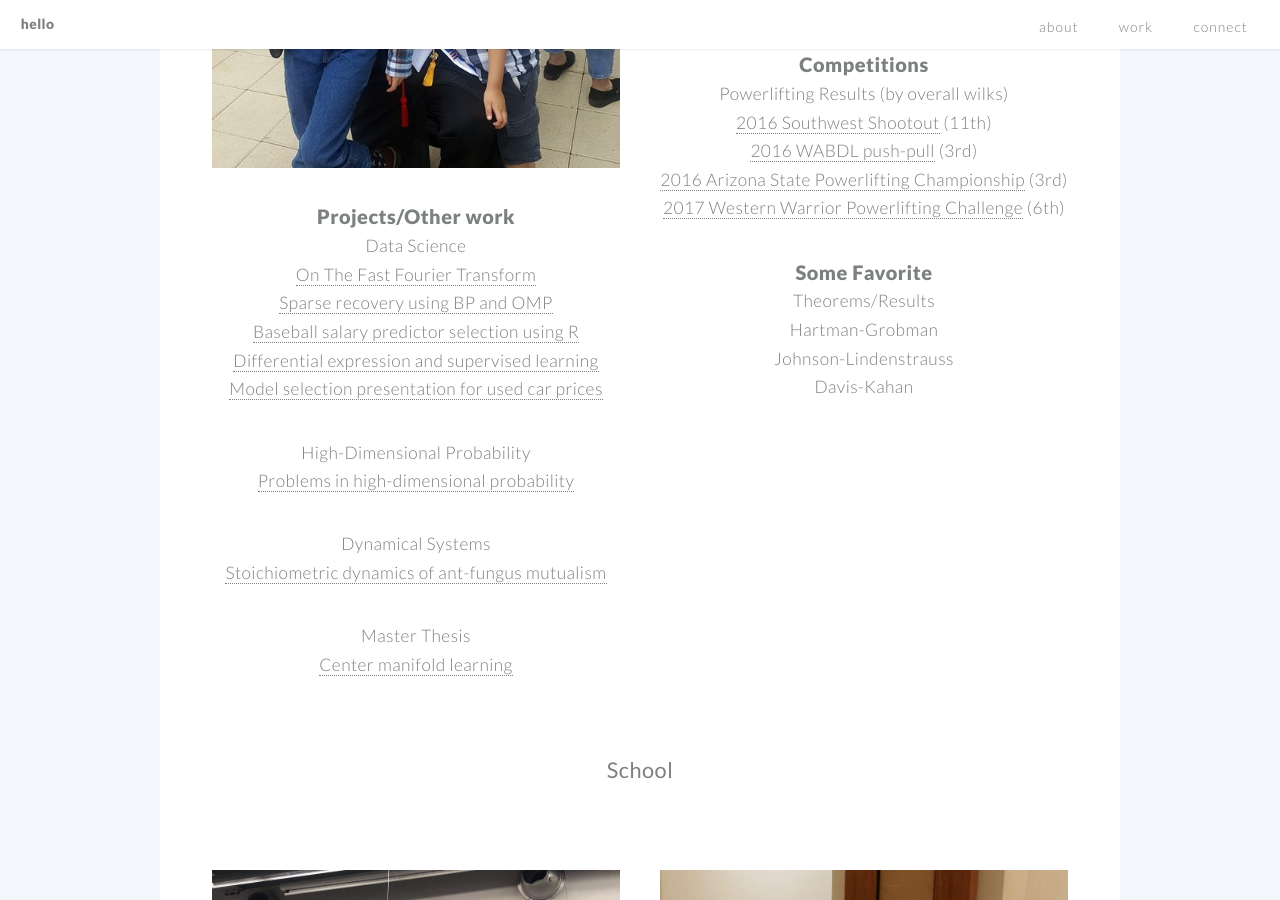
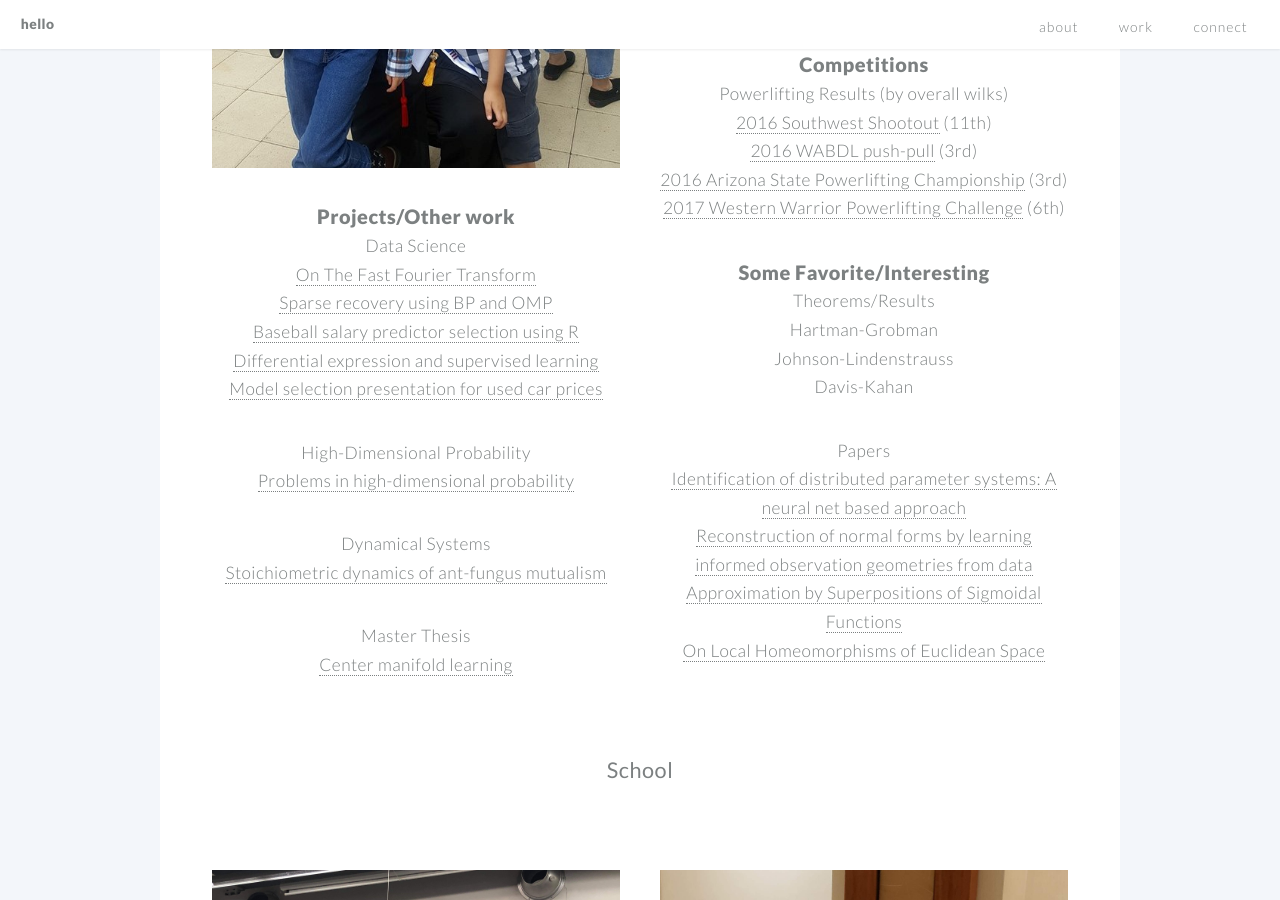
Before and after one commit to jben33/jben33.github.io, a Jekyll site: the page built from index.md, in a window 1280 px wide and 900 px high, scrolled down 2330 px. Built offline with Jekyll 4.4.1, drawn with Linux system fonts in a browser that asks for light colours.

Commit message:
Update example2.html

```diff
--- a/_includes/example2.html
+++ b/_includes/example2.html
@@ -7,10 +7,17 @@
   <li><a href="https://www.openpowerlifting.org/m/uspa/0780#justinbennett">2017 Western Warrior Powerlifting Challenge</a> (6th)</li>
 </ul>
 
-<h1>Some Favorite</h1>
+<h1>Some Favorite/Interesting</h1>
 
 <ul> Theorems/Results
   <li>Hartman-Grobman</li>
   <li>Johnson-Lindenstrauss</li>
   <li>Davis-Kahan</li>
 </ul>
+
+<ul> Papers
+    <li><a href="https://www.sciencedirect.com/science/article/abs/pii/S0098135498001914?via%3Dihub">Identification of distributed parameter systems: A neural net based approach</a></li>
+    <li><a href="https://www.pnas.org/doi/10.1073/pnas.1620045114#sec-1">Reconstruction of normal forms by learning informed observation geometries from data</a></li>
+    <li><a href="https://web.njit.edu/~usman/courses/cs675_fall18/10.1.1.441.7873.pdf">Approximation by Superpositions of Sigmoidal Functions</a></li>
+    <li><a href="https://cas.mines-paristech.fr/~praly/Telechargement/Autres/Hartman-C1_1960.pdf">On Local Homeomorphisms of Euclidean Space</a></li>
+</ul>
```
